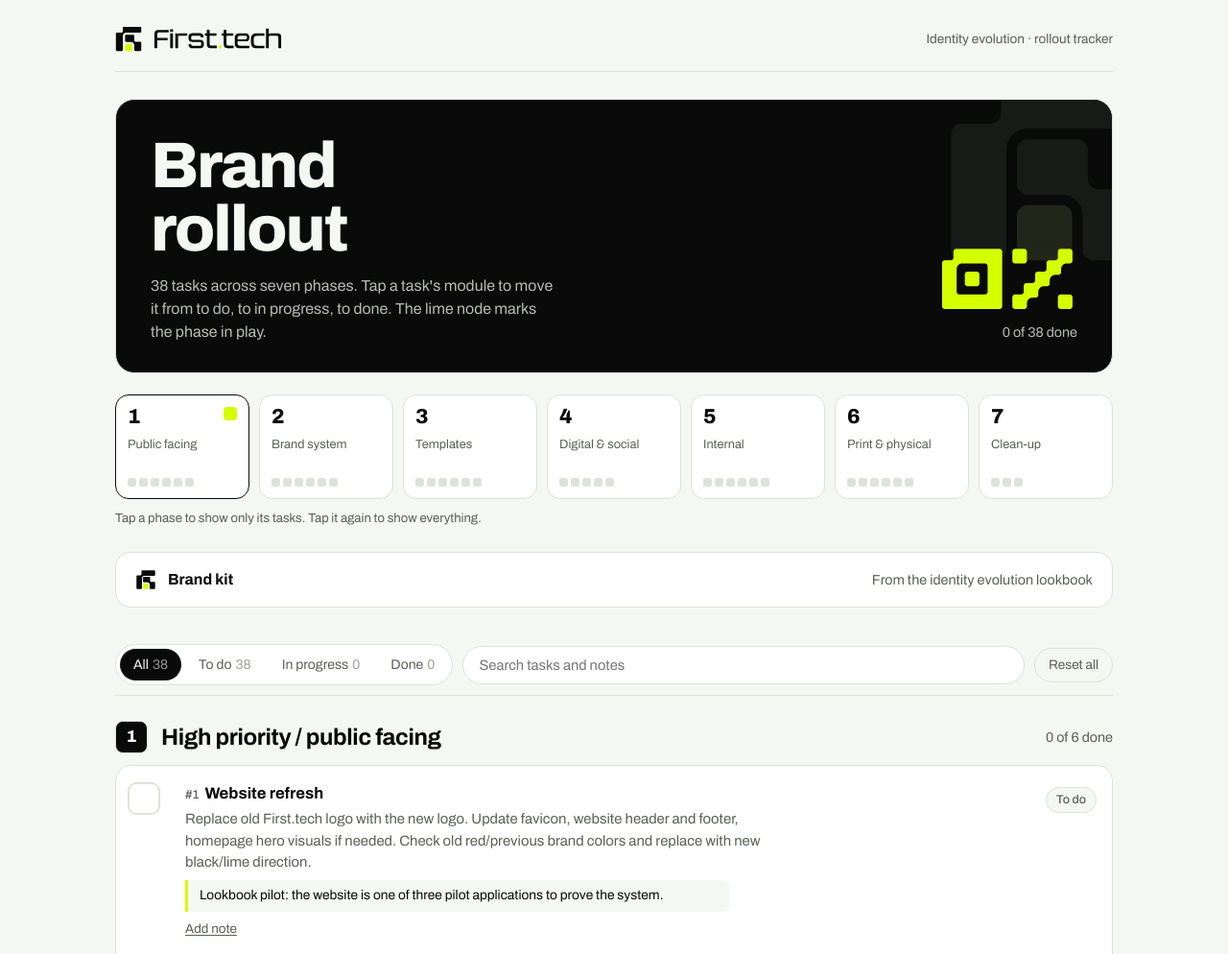
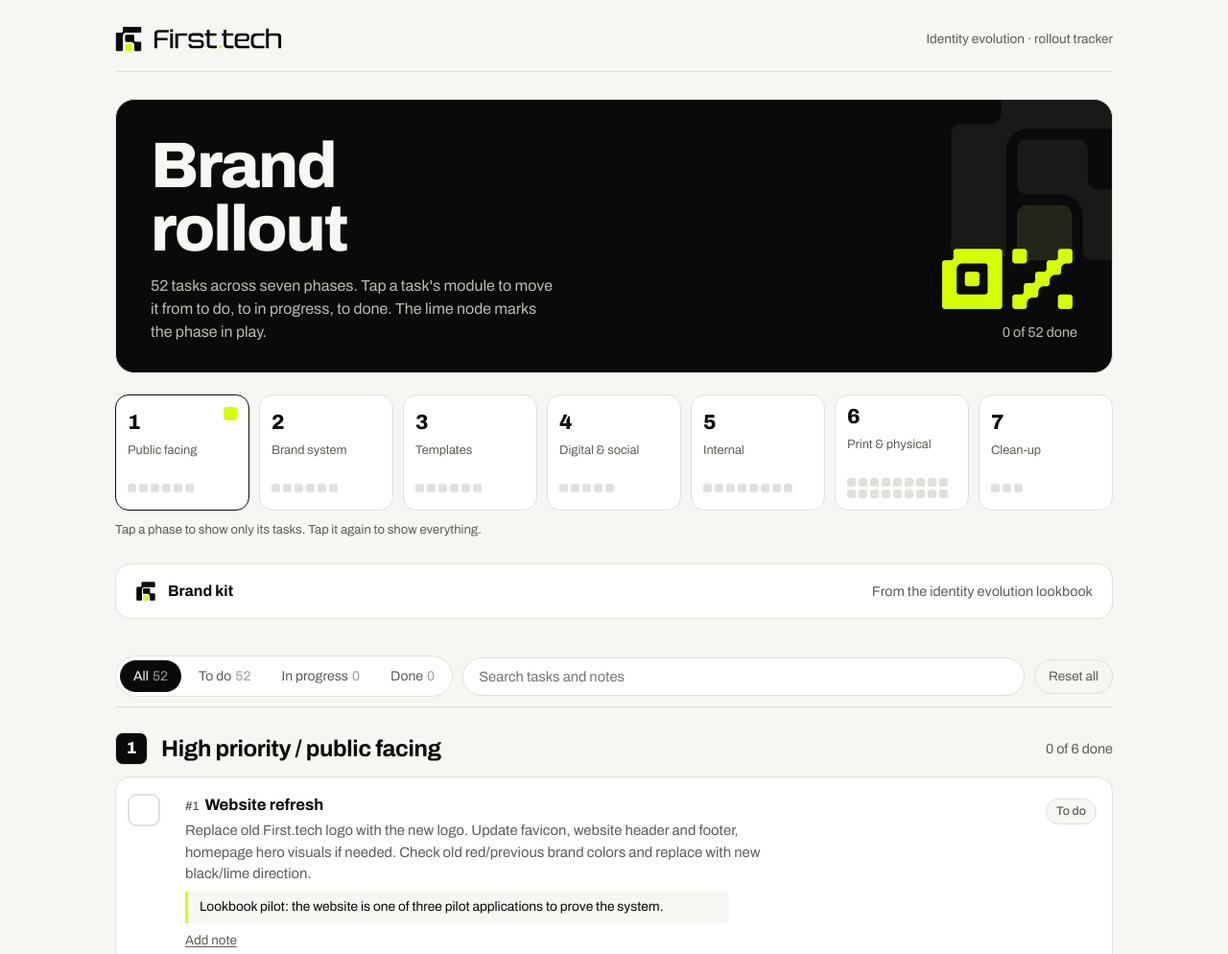
Before and after one commit to jcanonicato-creative/ft-rollout, a plain HTML site: page index.html in a window 1280 px wide. Shown: the top 994 px of the page at 96% size. Drawn offline with nearby package versions, Linux system fonts and the light colour scheme.

Commit message:
Add files via upload

```diff
--- a/index.html
+++ b/index.html
@@ -136,6 +136,9 @@ li.task:last-child{border-bottom:0}
 .notebtn{background:none;border:0;padding:0;margin-top:8px;font-size:.84rem;color:var(--muted);cursor:pointer;text-decoration:underline;text-underline-offset:2px}
 .note{display:none;margin-top:8px;width:100%;max-width:72ch;border:1px solid var(--line);background:var(--bg);border-radius:8px;padding:8px 10px;font-size:.9rem;resize:vertical;min-height:60px;font-family:var(--text)}
 .task.open .note{display:block}
+li.grp{display:flex;flex-wrap:wrap;align-items:baseline;gap:4px 10px;padding:12px 16px;background:var(--bg);border-bottom:1px solid var(--line);border-left:3px solid var(--lime)}
+li.grp span{font-weight:700;font-size:.95rem}
+li.grp small{color:var(--muted);font-size:.84rem}
 .empty{color:var(--muted);padding:40px 0;text-align:center}
 .foot{color:var(--muted);font-size:.82rem;margin-top:40px;display:flex;align-items:center;gap:10px}
 .foot [data-mode="live"]::before{content:"";display:inline-block;width:8px;height:8px;border-radius:2px;background:var(--lime);margin-right:8px;vertical-align:1px}
@@ -167,9 +170,9 @@ li.task:last-child{border-bottom:0}
 
     <div>
       <h1>Brand<br>rollout</h1>
-      <p>38 tasks across seven phases. Tap a task's module to move it from to do, to in progress, to done. The lime node marks the phase in play.</p>
+      <p><span id="total">52</span> tasks across seven phases. Tap a task's module to move it from to do, to in progress, to done. The lime node marks the phase in play.</p>
     </div>
-    <div class="score"><b id="pct">0%</b><span id="pctLbl">0 of 38 done</span></div>
+    <div class="score"><b id="pct">0%</b><span id="pctLbl">0 of 52 done</span></div>
   </header>
 
   <nav class="track" id="track" aria-label="Filter by phase"></nav>
@@ -269,22 +272,38 @@ const TASKS=[
  [27,5,"Internal launch announcement","“Introducing the refreshed First.tech identity” with short visual explaining new logo/color direction.","Core story: black is the infrastructure, lime is the signal."],
  [28,5,"Shared drive branding","Branded folder covers and template thumbnails for easy identification."],
  [29,5,"Office screens & posters","Reception screen, office screen loop, meeting room screen, internal posters."],
+ [39,5,"First.talks visuals","Visual identity for First.talks, the internal townhall where teams share knowledge: title lockup, invite and announcement graphics, screen backgrounds and speaker cards.","Treat First.talks as a sub-identity of First.tech, not a separate brand: same black and lime, same monogram cues.","First.talks"],
+ [40,5,"First.talks presentation template","Slide template for First.talks sessions: title, speaker intro, agenda, content, Q&A and closing slides.","Build it from the master presentation template (#6) so speakers only swap in their content.","First.talks"],
  [30,6,"Roll-up banners","For future events: black/lime version, minimal First.tech wordmark/monogram version.","Visual mood: bold fields of black and short, decisive type so it reads from a distance."],
  [31,6,"Badges","Staff badge template, visitor badge template, event badge version."],
  [32,6,"Branded apparel","Small monogram front, First.tech wordmark or line on back; premium, minimal, not loud."],
  [33,6,"Brochure / flyer","Generic First.tech version, event version, brand ecosystem version."],
  [34,6,"Event booth kit","Reusable backdrop, counter branding, LED screen layout, directional signage, QR stand."],
  [35,6,"Merchandise","Notebook, tote bag, sticker sheet, water bottle, laptop sleeve, pen."],
+ [41,6,"Notebook","Branded notebook for new joiners.","Use the same design as the notebook in #35 Merchandise.","Joiners kit"],
+ [42,6,"Pen","Branded pen for new joiners.","Use the same design as the pen in #35 Merchandise.","Joiners kit"],
+ [43,6,"Tumbler","Branded tumbler for new joiners.","#35 Merchandise lists a water bottle. Decide whether the tumbler replaces it or both are needed.","Joiners kit"],
+ [44,6,"ID lanyard","Branded lanyard for the staff ID card.","Keep it consistent with the badge templates in #31.","Joiners kit"],
+ [45,6,"ID card design","Staff ID card design for new joiners.","Overlaps the staff badge template in #31. Design it once and use it for both.","Joiners kit"],
+ [46,6,"Power bank / wireless charger","Branded power bank or wireless charger for new joiners. Confirm which one before ordering.",null,"Joiners kit"],
+ [47,6,"Lobby wayfinding design","Lobby wayfinding: reception wall branding, a floor and department directory, and directional signs from the entrance.","Coordinate with the reception screen in #29 so the lobby reads as one system.","Main office"],
+ [48,6,"Office overhead signage","Ceiling-hung signs marking zones, departments and routes through the office.","Use the same arrow and icon style as #12 so all wayfinding matches.","Main office"],
+ [49,6,"Glass graphic stickers","Frosted or printed film for glass walls and doors: privacy bands, brand patterns, and markings that make the glass visible.","A natural place for the monogram patterns from #12.","Main office"],
+ [50,6,"Employee nameplate","Desk or door nameplate template with name and job title.","Set it up as a template so nameplates for new joiners can be ordered quickly alongside the Joiners kit.","Main office"],
+ [51,6,"Office nameplate","Door plates for offices and meeting rooms.",null,"Main office"],
+ [52,6,"Office signage","General signs: restrooms, pantry, exits, safety and information signs.","Safety and exit signs may need to follow local regulations. Check before production.","Main office"],
  [36,7,"Brand audit","Find old logo usage, old red color usage, outdated templates, and list what needs replacing."],
  [37,7,"Template migration","Presentations, Word docs, proposals, social files, event files."],
  [38,7,"Central asset library","Logos, fonts, colors, gradients, templates, social assets, print assets, exported PNG/JPG/PDF files.","Ready to seed: wordmark SVG, monogram SVG, First Block and Northura font files."]
-].map(([id,p,name,desc,ref])=>({id,p,name,desc,ref}));
+].map(([id,p,name,desc,ref,g])=>({id,p,name,desc,ref,g}));
 
 // ===== Supabase settings: paste your values from Supabase > Project Settings > API =====
 const SUPABASE_URL = "PASTE_YOUR_PROJECT_URL";
 const SUPABASE_ANON_KEY = "PASTE_YOUR_ANON_PUBLIC_KEY";
 // ========================================================================================
 
+const GROUPS={"First.talks":"Internal townhall for sharing knowledge across First.tech","Joiners kit":"Branded welcome kit for new First.tech staff","Main office":"Signage and fit-out graphics for the main office. Plan for Arabic and English where needed"};
+document.getElementById("total").textContent=TASKS.length;
 const KEY="firsttech-rollout-v1", CODE_KEY="firsttech-rollout-code";
 let state={};
 try{state=JSON.parse(localStorage.getItem(KEY))||{}}catch(e){state={}}
@@ -377,7 +396,7 @@ function renderList(){
     const ts=TASKS.filter(t=>t.p===ph.n&&(fStatus==="all"||st(t.id)===fStatus)&&(!term||[t.name,t.desc,t.ref||"",note(t.id)].join(" ").toLowerCase().includes(term)));
     if(!ts.length)return "";
     return `<section class="phase"><div class="ph-head"><span class="ph-num">${ph.n}</span><h2>${ph.t}</h2><span class="ph-count">${phaseCount(ph.n)}</span></div>
-      <ul class="tasks">${ts.map(t=>{const s=st(t.id),n=note(t.id);return `<li class="task${n?" open":""}" data-id="${t.id}" data-s="${s}">
+      <ul class="tasks">${ts.map((t,i)=>{const s=st(t.id),n=note(t.id);const gh=t.g&&(i===0||ts[i-1].g!==t.g)?`<li class="grp"><span>${esc(t.g)}</span>${GROUPS[t.g]?`<small>${esc(GROUPS[t.g])}</small>`:""}</li>`:"";return gh+`<li class="task${n?" open":""}" data-id="${t.id}" data-s="${s}">
         <button class="state" aria-label="${esc(t.name)}: ${LABEL[s]}. Change status"></button>
         <div><p class="t-name"><small>#${t.id}</small><span>${esc(t.name)}</span></p><p class="t-desc">${esc(t.desc)}</p>
         ${t.ref?`<p class="ref">${esc(t.ref)}</p>`:""}
```
